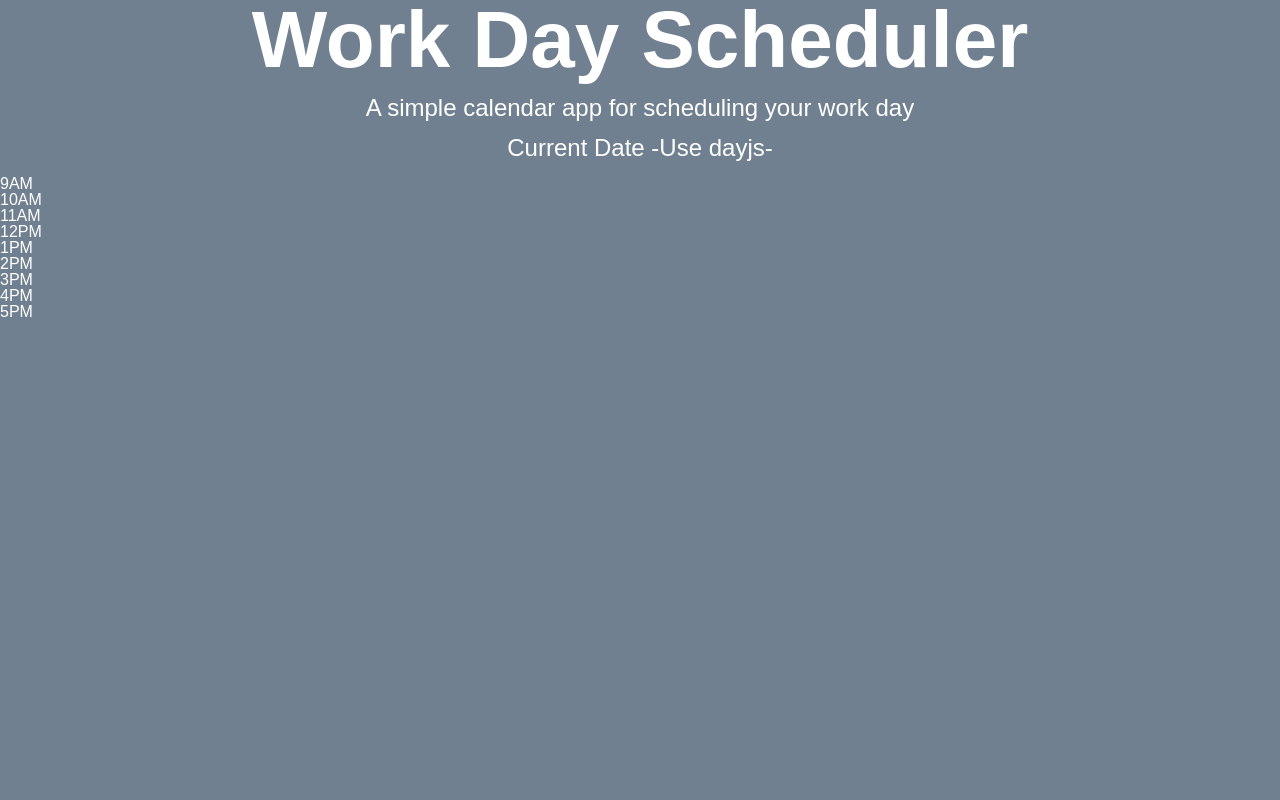
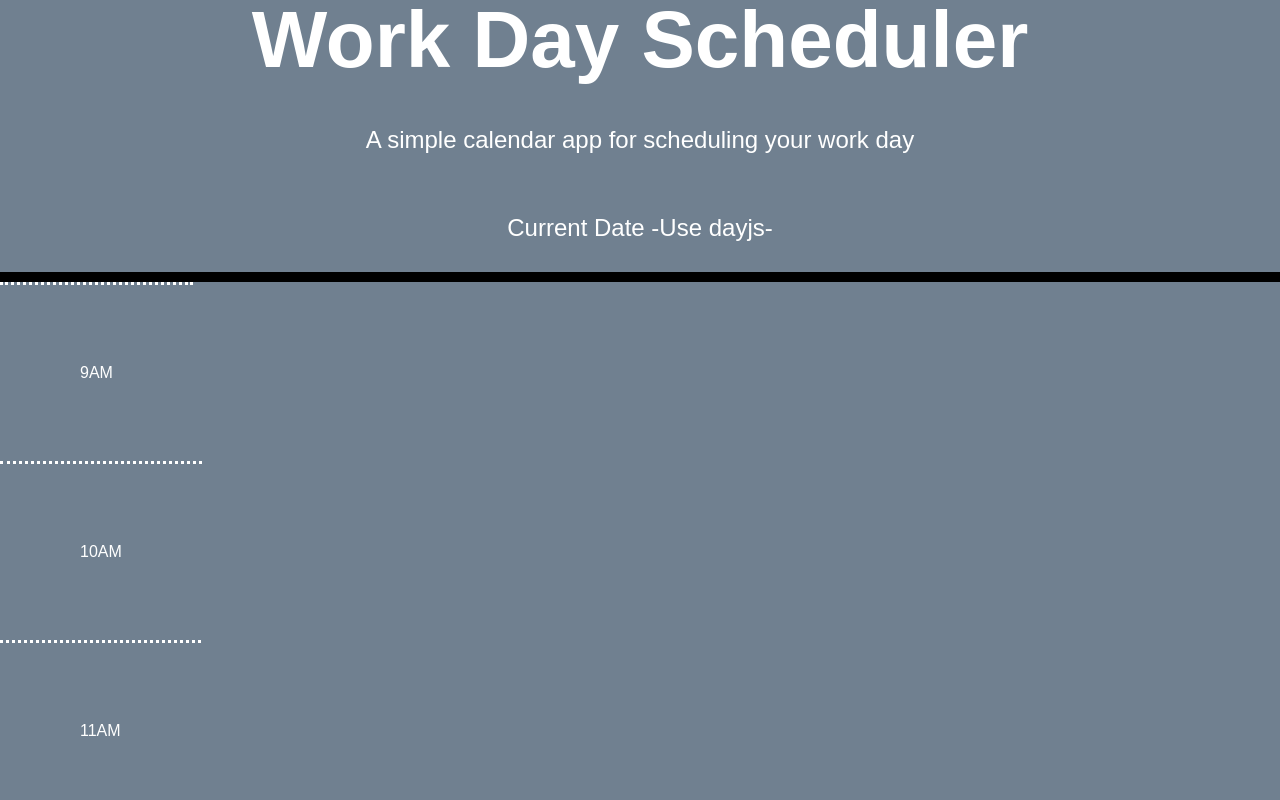
Before and after one commit to bpoole53/mod-5-day-planner, a plain HTML site: page index.html in a window 1280 px wide. Shown: the top 800 px of the page. Drawn offline with nearby package versions, Linux system fonts and the light colour scheme.

Commit message:
added some more css so the page looks more like the homework example

```diff
--- a/assets/css/style.css
+++ b/assets/css/style.css
@@ -26,11 +26,22 @@ header h1 {
 }
 header p {
     font-size: 1.5rem;
-    margin-bottom: 1rem;
+    padding: 2rem;
  }
+
+#current-date {
+    text-align: center;
+    width: 100%;
+    border-bottom: 10px solid black;
+}
 
  #planner {
     display: flex;
     flex-direction: column;
     align-items: start;
  }
+
+ #planner p {
+    padding: 5rem;
+    border-top: 3px dotted white;
+ }
```
